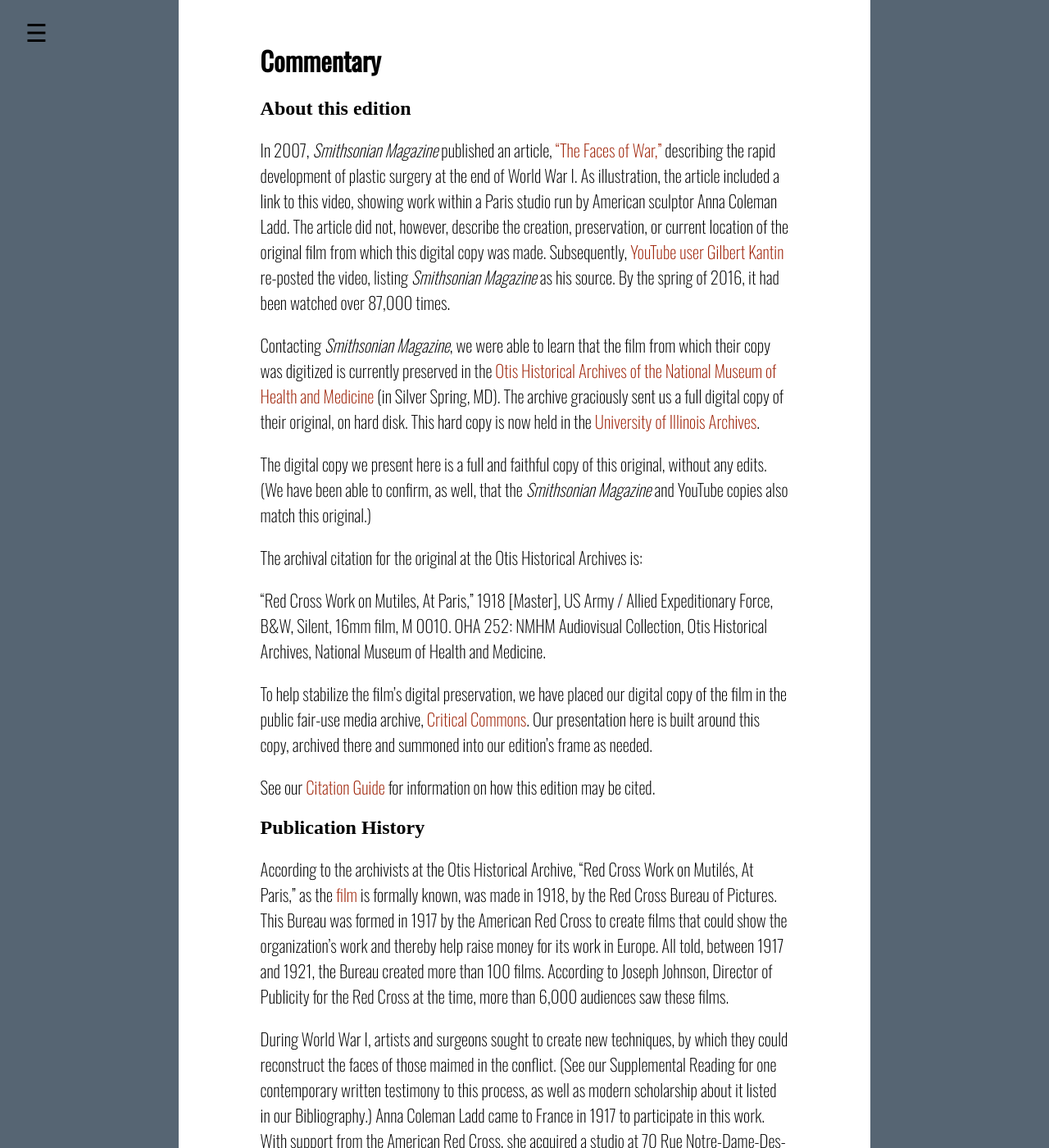
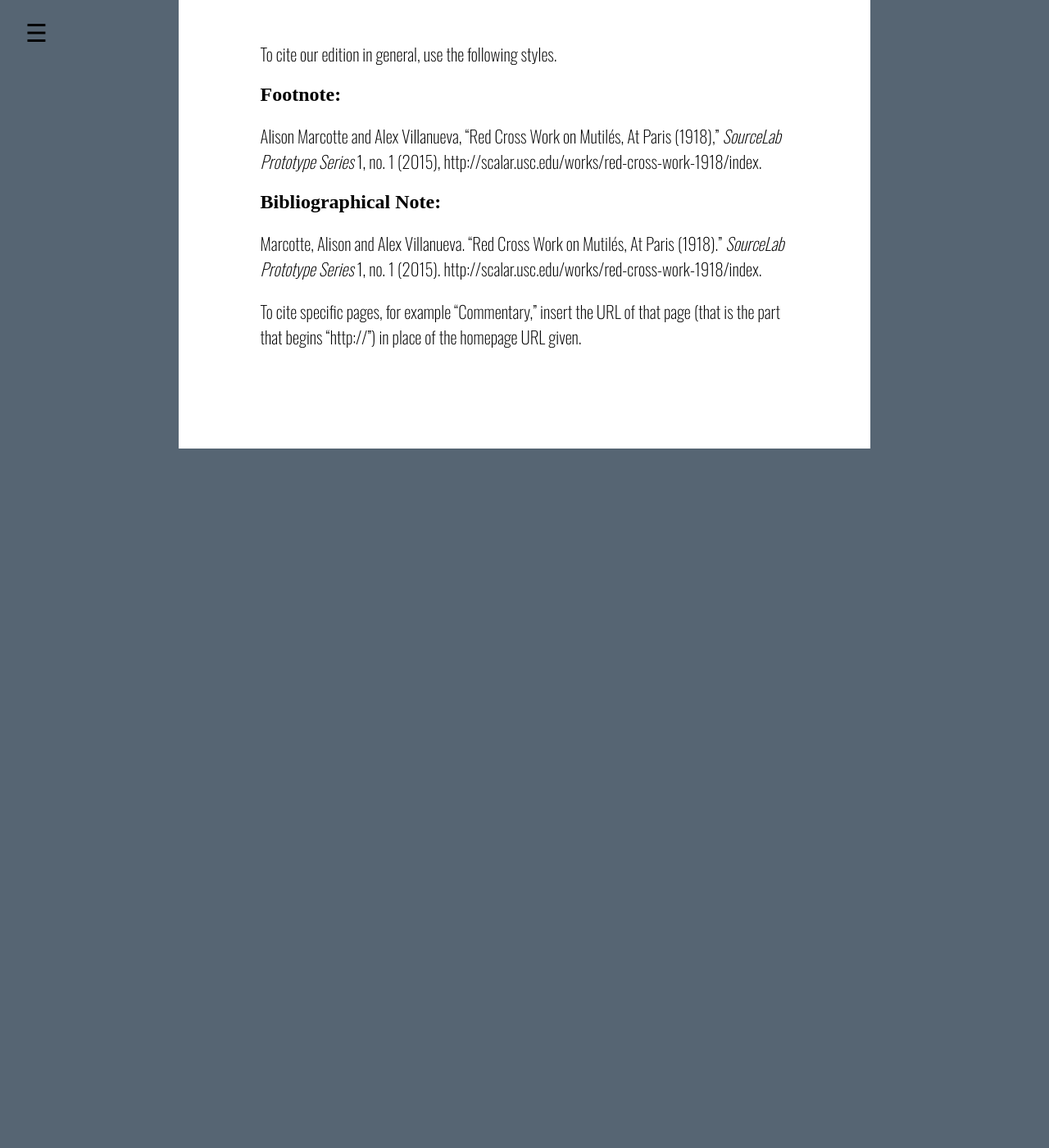
Before and after one commit to TonLeon/Mindoc_Original_Prototype, a Jekyll site: the page built from 004_about_the_source.md, in a window 1280 px wide and 1400 px high, scrolled down 270 px. Shown: the whole window at 82% size. Built offline with Jekyll 4.4.1, drawn with Linux system fonts in a browser that asks for light colours; after the commit the page ends 900 px from its top, so only the background shows below that; some of the changed text lies outside the part shown.

Commit message:
Update 004_about_the_source.md

```diff
--- a/004_about_the_source.md
+++ b/004_about_the_source.md
@@ -1,35 +1,18 @@
 ---
 layout: default
-title: Commentary
+title: Citation Guide
 number: 004
 ---
 
-# Commentary
+To cite our edition in general, use the following styles.
 
-## About this edition
+## Footnote:
 
-In 2007, *Smithsonian Magazine* published an article, ["The Faces of War,"](http://www.smithsonianmag.com/history/faces-of-war-145799854/?page=1) describing the rapid development of plastic surgery at the end of World War I.  As illustration, the article included a link to this video, showing work within a Paris studio run by American sculptor Anna Coleman Ladd.  The article did not, however, describe the creation, preservation, or current location of the original film from which this digital copy was made.  Subsequently, [YouTube user Gilbert Kantin](https://www.youtube.com/watch?v=bCSzrUnie2E) re-posted the video, listing *Smithsonian Magazine* as his source.  By the spring of 2016, it had been watched over 87,000 times.
+Alison Marcotte and Alex Villanueva, “Red Cross Work on Mutilés, At Paris (1918),” *SourceLab Prototype Series* 1, no. 1 (2015), http://scalar.usc.edu/works/red-cross-work-1918/index.
 
-Contacting *Smithsonian Magazine*, we were able to learn that the film from which their copy was digitized is currently preserved in the [Otis Historical Archives of the National Museum of Health and Medicine](http://www.medicalmuseum.mil/index.cfm?p=collections.archives.index) (in Silver Spring, MD).  The archive graciously sent us a full digital copy of their original, on hard disk.  This hard copy is now held in the [University of Illinois Archives](http://archives.library.illinois.edu/).
+## Bibliographical Note:
 
-The digital copy we present here is a full and faithful copy of this original, without any edits.  (We have been able to confirm, as well, that the *Smithsonian Magazine* and YouTube copies also match this original.)
+Marcotte, Alison and Alex Villanueva. “Red Cross Work on Mutilés, At Paris (1918).” *SourceLab Prototype Series* 1, no. 1 (2015). http://scalar.usc.edu/works/red-cross-work-1918/index.
 
-The archival citation for the original at the Otis Historical Archives is:
 
-"Red Cross Work on Mutiles, At Paris," 1918 [Master], US Army / Allied Expeditionary Force, B&W, Silent, 16mm film, M 0010.  OHA 252: NMHM Audiovisual Collection, Otis Historical Archives, National Museum of Health and Medicine.
-
-To help stabilize the film's digital preservation, we have placed our digital copy of the film in the public fair-use media archive, [Critical Commons](http://www.criticalcommons.org/about-us).  Our presentation here is built around this copy, archived there and summoned into our edition's frame as needed.
-
-See our [Citation Guide](https://scalar.usc.edu/works/red-cross-work-1918/citation-guide) for information on how this edition may be cited.
-
-## Publication History
-
-According to the archivists at the Otis Historical Archive, "Red Cross Work on Mutilés, At Paris," as the [film](https://tonleon.github.io/Mindoc_Original_Prototype/003_source.html) is formally known, was made in 1918, by the Red Cross Bureau of Pictures.  This Bureau was formed in 1917 by the American Red Cross to create films that could show the organization's work and thereby help raise money for its work in Europe.  All told, between 1917 and 1921, the Bureau created more than 100 films.  According to Joseph Johnson, Director of Publicity for the Red Cross at the time, more than 6,000 audiences saw these films.
-
-During World War I, artists and surgeons sought to create new techniques, by which they could reconstruct the faces of those maimed in the conflict.  (See our Supplemental Reading for one contemporary written testimony to this process, as well as modern scholarship about it listed in our Bibliography.)  Anna Coleman Ladd came to France in 1917 to participate in this work.  With support from the American Red Cross, she acquired a studio at 70 Rue Notre-Dame-Des-Champs in the Latin Quarter of Paris.  Ladd and her four sculptor assistants, Jane Poupelet, Robert Vlerick, Mary Louise Brent, and a woman named Blair, worked slowly and painstakingly to produce over 150  masks.  "Red Cross Work on Mutilés, At Paris" was shot in this studio at this time, and features Ladd and her assistants throughout. Ladd left Paris in December 1918.  Thereafter, Brent ran the Latin Quarter studio while other sculptors across France conducted similar work.
-
-The Bureau of Pictures' New York office was closed on December 30, 1921.  Over the next six months, the films were cataloged for storage.  The Bureau’s prints and negatives were then moved to American Red Cross National Headquarters in Washington, D.C.  In time, apparently for lack of proper storage space, most of the films were discarded and burned, with only a few still camera shots (some of which we present in this edition) being preserved.
-
-A few of the films nonetheless survived, apparently more by accident than design.  "Red Cross Work on Mutilés, At Paris," is one of these rare exceptions.  Unfortunately, as in the other cases, it is not clear why this film in particular was not discarded and destroyed with the rest.
-
-For more information about all of these topics, as well as the sources on which this Publication History is based, see our [Bibliography](https://tonleon.github.io/Mindoc_Original_Prototype/007_bibliography.html).
+To cite specific pages, for example "Commentary," insert the URL of that page (that is the part that begins "http://") in place of the homepage URL given.
```
